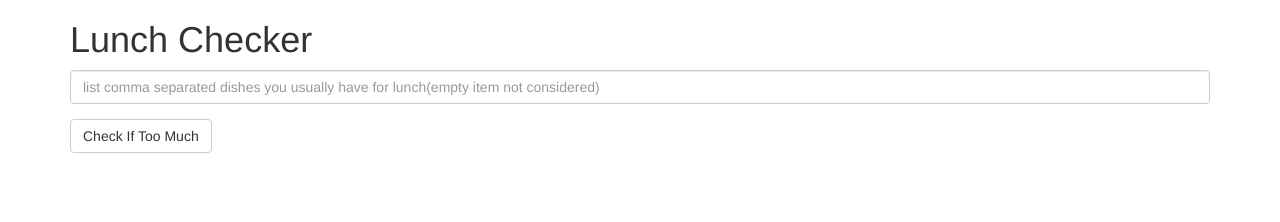
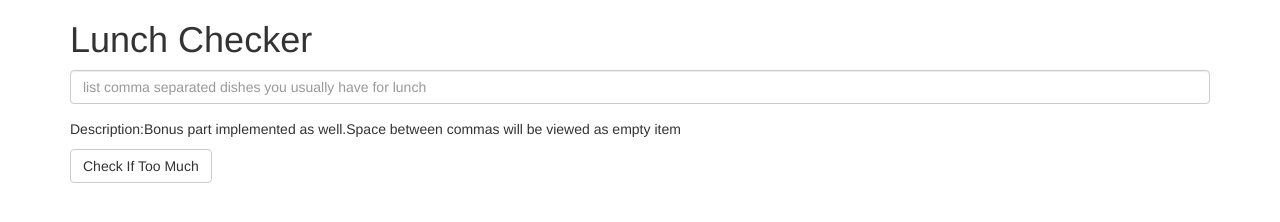
Before and after one commit to suryanshsoni/coursera-angularjs, a plain HTML site: page module1-soluion/index.html in a window 1280 px wide. Drawn offline with Linux system fonts and the light colour scheme.

Commit message:
added description in index file

```diff
--- a/module1-soluion/index.html
+++ b/module1-soluion/index.html
@@ -18,11 +18,13 @@
 <!--Not Considered an empty item-->
          <div class="form-group">
              <input id="lunch-menu" type="text"
-             placeholder="list comma separated dishes you usually have for lunch(empty item not considered)"
+             placeholder="list comma separated dishes you usually have for lunch"
              class="form-control"
              ng-model="lunchmenu"
              style="border-color:{{mycolor}};">
          </div>
+         <p>Description:Bonus part implemented as well.Space between commas will be viewed as empty item</p>
+
          <div class="form-group">
              <button class="btn btn-default" ng-click="displayLunchMenu()">Check If Too Much</button>
          </div>
```
